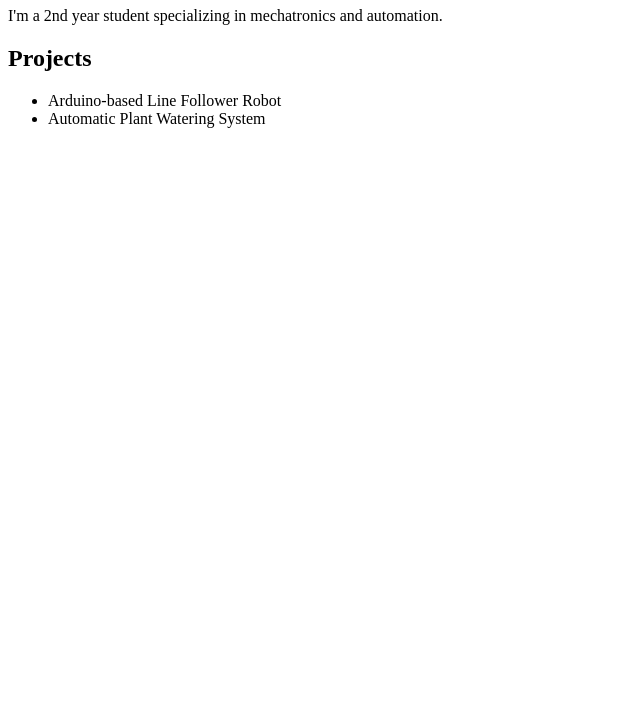
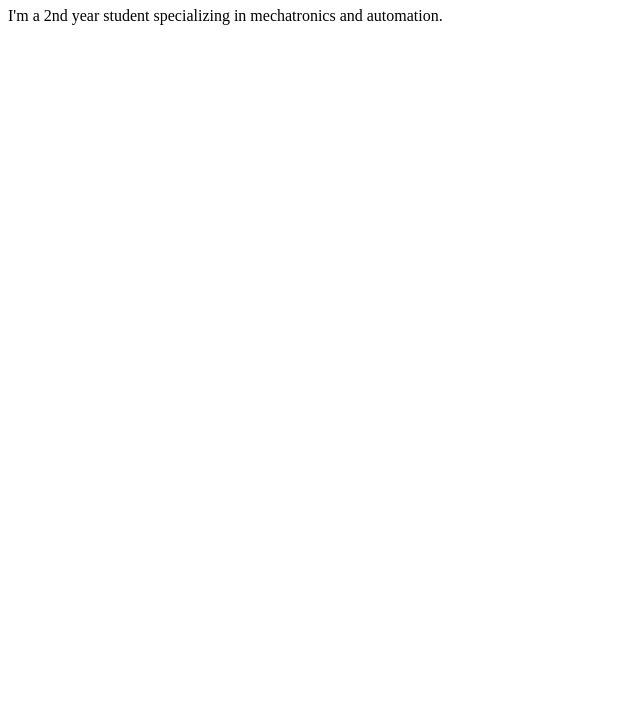
Before and after one commit to ricanthony27/portfolio, a plain HTML site: page index.html in a window 1280 px wide. Shown: the part 73-800 px from the top of the page, without its empty margins (0-640 px from the left). Drawn offline with Linux system fonts and the light colour scheme.

Commit message:
Update index.html

```diff
--- a/index.html
+++ b/index.html
@@ -6,11 +6,5 @@
 <body>
   <h1>Hello, I'm Ric Anthony "POGI" Layno</h1>
   <p>I'm a 2nd year student specializing in mechatronics and automation.</p>
-  <h2>Projects</h2>
-  <ul>
-    <li>Arduino-based Line Follower Robot</li>
-    <li>Automatic Plant Watering System</li>
-    <!-- Add more projects -->
-  </ul>
 </body>
 </html>
```
